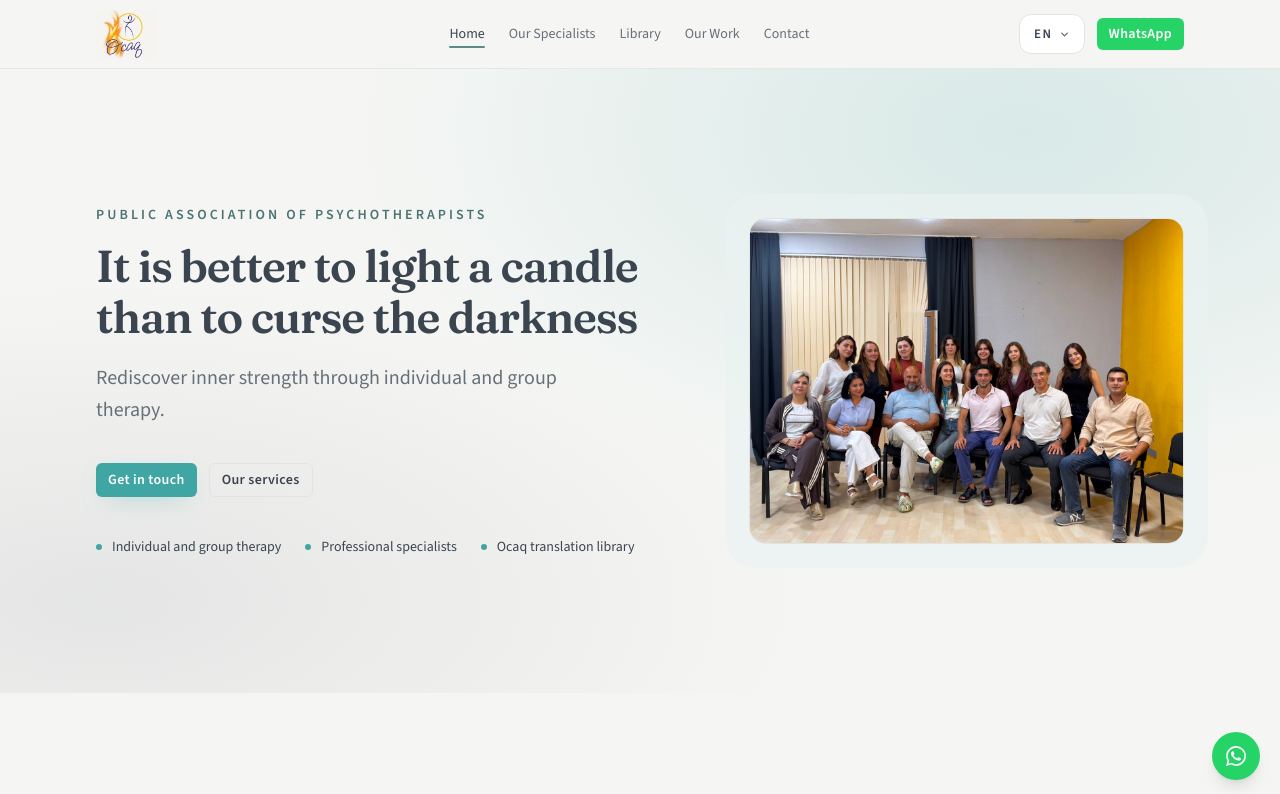
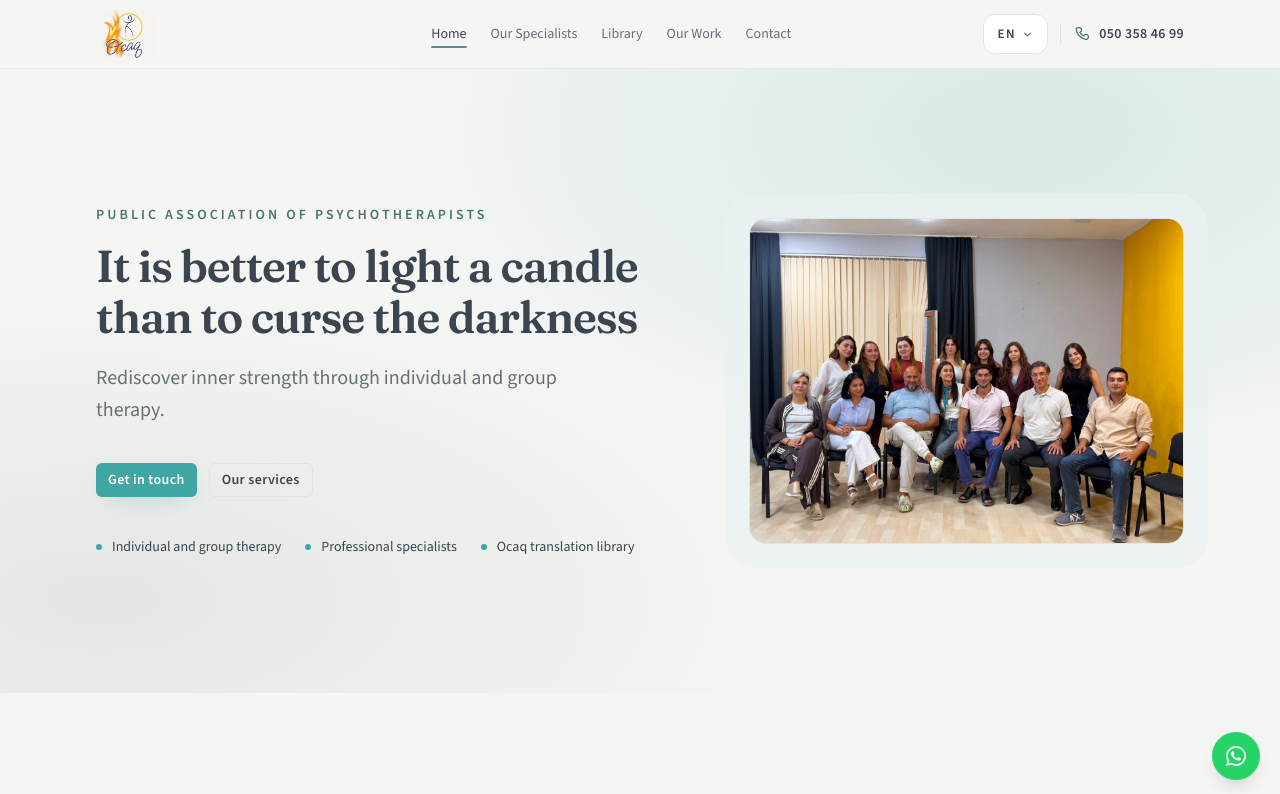
Before and after one commit to nihad-xalq/ocaq, a Next.js app: page /en in a window 1280 px wide. Shown: the top 794 px of the page. Built offline with nearby package versions, Linux system fonts and the light colour scheme.

Commit message:
removed wp from header, added phone call to header

```diff
--- a/src/components/layout/Header.tsx
+++ b/src/components/layout/Header.tsx
@@ -7,13 +7,14 @@ import { useState } from "react";
 
 import { LanguageSwitcher } from "@/components/layout/LanguageSwitcher";
 import { Container } from "@/components/ui/Container";
-import { WhatsAppButton } from "@/components/ui/WhatsAppLink";
+import { PhoneIcon } from "@/components/ui/icons";
 import { site } from "@/data/site";
 import type { Dictionary } from "@/i18n/get-dictionary";
 import type { Locale } from "@/i18n/config";
 import { isActivePath, localePath } from "@/i18n/locale-path";
 import { routes } from "@/i18n/paths";
 import { cn } from "@/lib/cn";
+import { getTelHref } from "@/lib/whatsapp";
 
 type HeaderProps = {
   locale: Locale;
@@ -77,12 +78,17 @@ export function Header({ locale, dict }: HeaderProps) {
 
         <div className="flex items-center gap-2 sm:gap-3">
           <LanguageSwitcher locale={locale} label={dict.common.language} />
-          <WhatsAppButton
-            messages={dict.whatsappMessages}
-            className="hidden sm:inline-flex"
+          <span
+            className="hidden h-5 w-px bg-border sm:block"
+            aria-hidden="true"
+          />
+          <a
+            href={getTelHref()}
+            className="hidden h-10 items-center gap-2 whitespace-nowrap text-sm font-semibold tabular-nums tracking-wide text-secondary transition-colors hover:text-primary-dark focus-visible:outline-2 focus-visible:outline-offset-2 focus-visible:outline-primary sm:inline-flex"
           >
-            {dict.nav.whatsapp}
-          </WhatsAppButton>
+            <PhoneIcon className="shrink-0 text-primary-dark" />
+            {site.phoneDisplay}
+          </a>
           <button
             type="button"
             className="inline-flex h-10 w-10 items-center justify-center rounded-md border border-border text-secondary lg:hidden"
@@ -147,13 +153,14 @@ export function Header({ locale, dict }: HeaderProps) {
               </Link>
             );
           })}
-          <WhatsAppButton
-            messages={dict.whatsappMessages}
-            className="mt-2"
+          <a
+            href={getTelHref()}
             onClick={() => setOpen(false)}
+            className="mt-2 inline-flex h-10 items-center justify-center gap-2 rounded-md border border-border px-3 text-sm font-semibold tabular-nums text-secondary transition-colors hover:border-primary hover:text-primary-dark"
           >
-            {dict.nav.whatsapp}
-          </WhatsAppButton>
+            <PhoneIcon className="shrink-0" />
+            {site.phoneDisplay}
+          </a>
         </Container>
       </div>
     </header>
```
